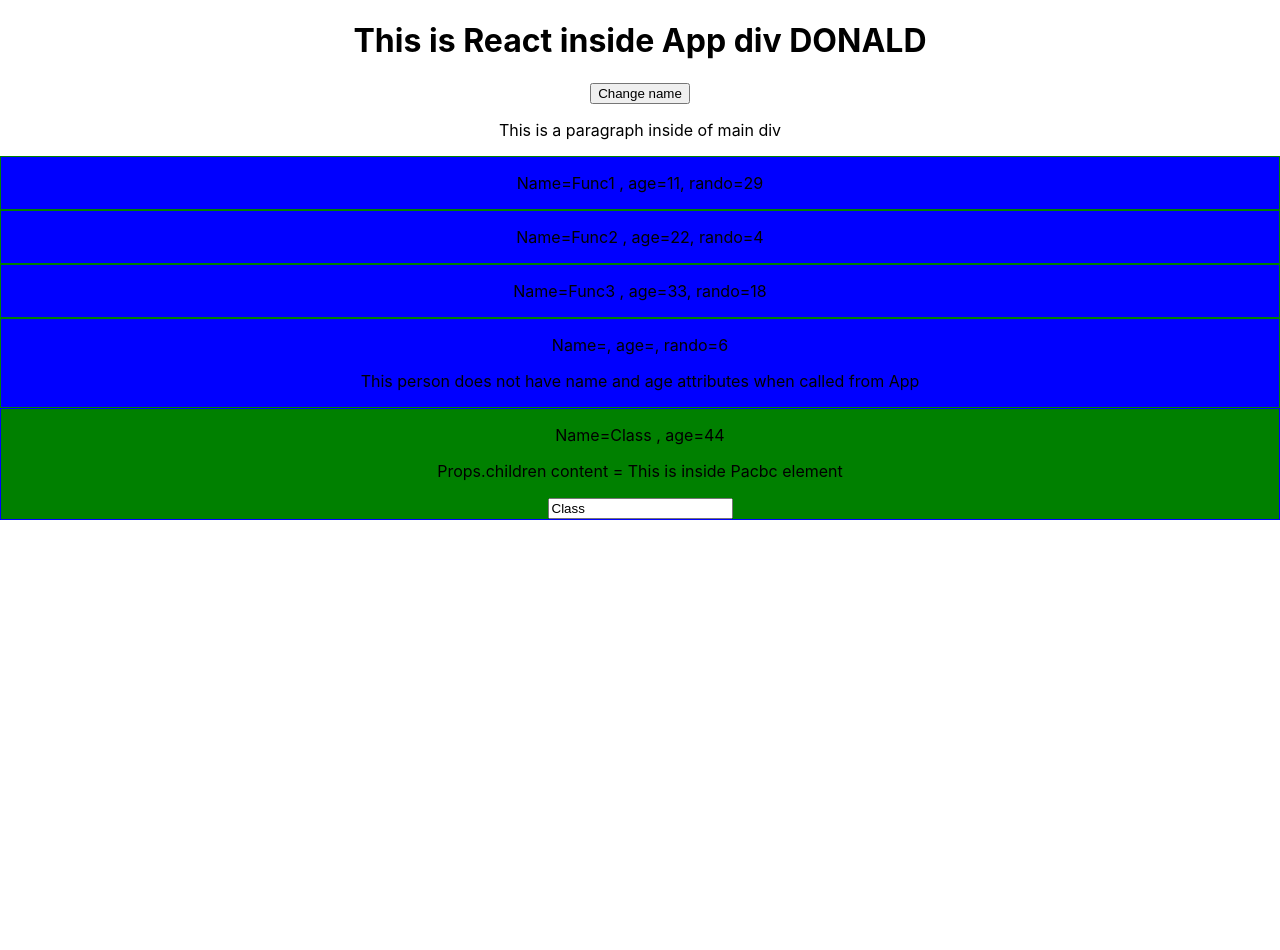
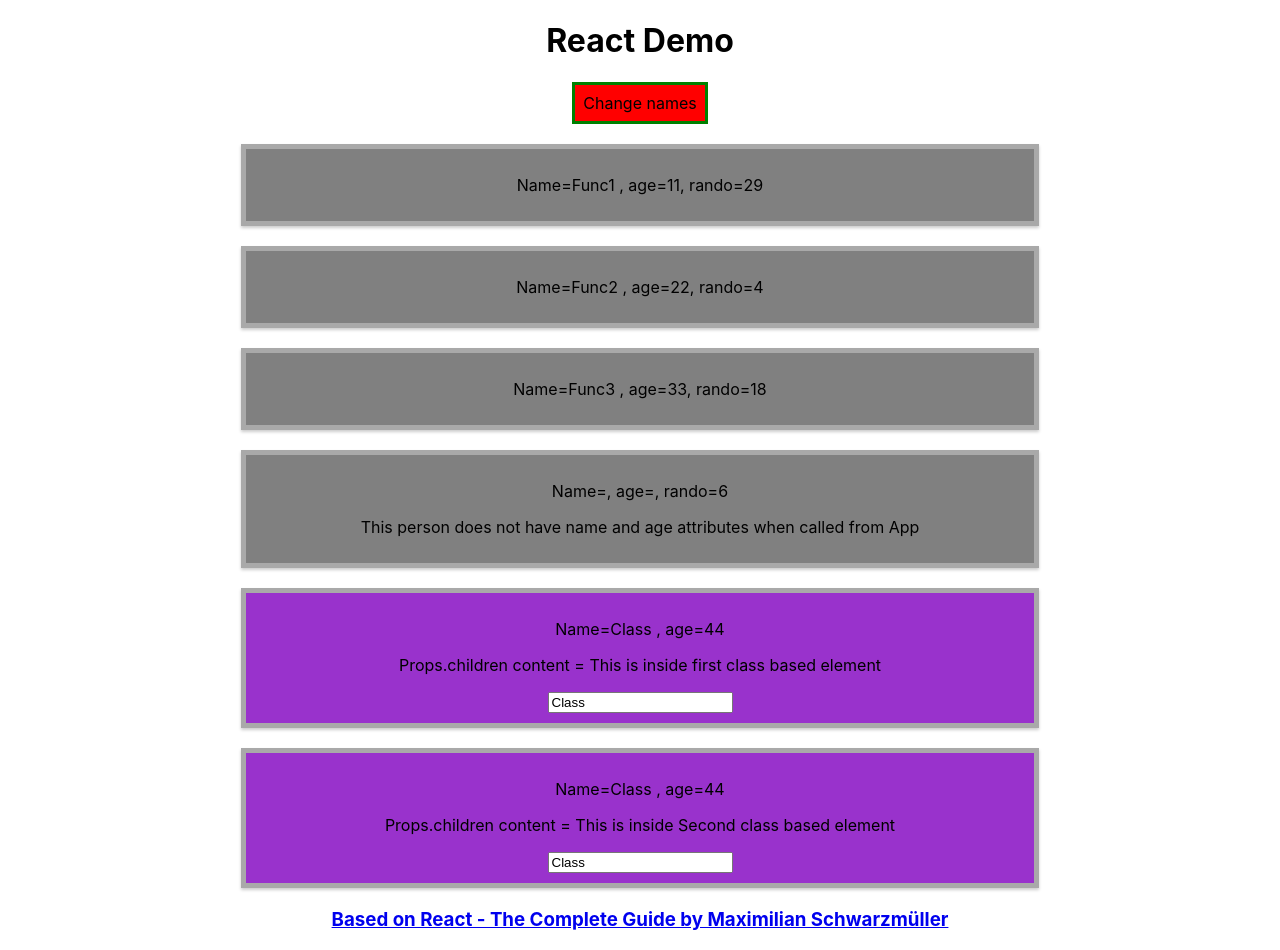
Before and after one commit to asszem/React-The-Complete-Guide-Udemy, a React (Create React App) app: page / in a window 1280 px wide. Before the commit the page ends 800 px from the top, so only its background shows below. Built offline with nearby package versions, Linux system fonts and the light colour scheme.

Commit message:
Add css to components from .css file or from style attribute in JSX (Section 3, Lecture 48-49)

```diff
--- a/src/App.css
+++ b/src/App.css
@@ -1,13 +1,3 @@
 .App {
   text-align: center;
 }
-
-.FunctionalComponent {
-  border: 1px solid green;
-  background-color: blue;
-}
-
-.ClassBasedComponent {
-  border: 1px solid blue;
-  background-color: green;
-}
--- a/src/App.js
+++ b/src/App.js
@@ -1,13 +1,14 @@
 import React, { Component } from 'react';
+// extension is required from any non .js file
 import './App.css';
 // this is using the default export from Person.js
-import PersonButCanBeAnything from './Person/Person'; //Person.js extension can be ommitted
+import PersonFunctionalComponent from './Person/Person'; //Person.js extension can be ommitted
 // importing a specific class needs to be inside {} brackets
-import { PersonAsClassBasedComponent as Pacbc } from './Person/Person.js';
+import { PersonClassBasedComponent as Pacbc } from './Person/Person.js';
 
 // "App" is the root component, that can have infinite nested child components
 class App extends Component {
-  //state is a reserved word in class that extends Component and can be used for useState() method
+  //state is a reserved word in class that extends Component and can be used for setState() or useState() methods
   state = {
     persons: [
       { name: 'Func1 ', age: 11 },
@@ -33,49 +34,54 @@ class App extends Component {
       // Do not mutate state directly. Use setState()  react/no-direct-mutation-state
       //this.state.persons[0].name='Andras mutated';
       // setState takes an object as an arge an MERGE with existing state data
-
-      // this doesnt work, doesnt change the DOM
-      // let persons = [
-      //   { name: 'Andras 2', age: rando() },
-      //   { name: 'Tibor 2', age: rando() },
-      //   { name: 'Klara 2', age: rando() },
-      // ];
-      //this.setState(persons);
     });
-    // this.setState({ // curly bracket needed because the parameter must be an object
-    //   persons: { name: 'Andras used State', age: 111 },
-    // });
   };
 
   // This handles the event.target.value to set the name based on what added
   changeNameFromInputValue = (event) => {
     this.setState({
       persons: [
-        { name: 'Func1 ' , age: rando() },
-        { name: 'Func2 ' , age: rando() },
-        { name: 'Func3 ' , age: rando() },
+        { name: this.state.persons[0].name, age: this.state.persons[0].age },
+        { name: this.state.persons[1].name, age: this.state.persons[1].age },
+        { name: this.state.persons[2].name, age: this.state.persons[2].age },
         { name: event.target.value, age: rando() },
       ],
     });
   };
 
   render() {
+    // must be inside the render() {...} otherwise const won't be allowed to be used
+    const inlineStyle = {
+      backgroundColor: 'red',
+      font: 'inherit',
+      border: '3px solid green',
+      padding: '8px',
+      cursor: 'pointer',
+    };
+
     return (
       // this is JSX code that will be compiled automatically when added to the DOM
       <div className="App">
-        <h1>This is React inside App div DONALD</h1>
-        {/* In JSX, onClick is with capital C, in regular js it is onclick
-        The method name must not have () because then it would be executed
-        */}
-        <button onClick={this.changeAllPersonsHandler}>Change name</button>
-        <p>This is a paragraph inside of main div</p>
-        <PersonButCanBeAnything
+        <h1>React Demo</h1>
+
+        <button
+          // no 'this' is required because the variable is inside render(){} and not inside the App{}
+          style={inlineStyle}
+          //  In JSX, onClick is with capital C, in regular js it is onclick
+          onClick={this.changeAllPersonsHandler}
+        >
+          Change names
+        </button>
+
+        {/* Functional Components added */}
+        <PersonFunctionalComponent
           // passing a METHOD as a property to a stateless component
+          // The method name must not have () because then it would be executed
           clickMethod={this.changeAllPersonsHandler}
           name={this.state.persons[0].name}
           age={this.state.persons[0].age}
         />
-        <PersonButCanBeAnything
+        <PersonFunctionalComponent
           // providing an argument for the passed method
           clickMethod={this.changeAllPersonsHandler.bind(
             this,
@@ -84,7 +90,7 @@ class App extends Component {
           name={this.state.persons[1].name}
           age={this.state.persons[1].age}
         />
-        <PersonButCanBeAnything
+        <PersonFunctionalComponent
           // another way of providing an argument of the passed method
           clickMethod={() =>
             this.changeAllPersonsHandler('new Argument with arrow function')
@@ -92,12 +98,25 @@ class App extends Component {
           name={this.state.persons[2].name}
           age={this.state.persons[2].age}
         />
-        <PersonButCanBeAnything
+        <PersonFunctionalComponent
           // not providing any argument
           clickMethod={this.changeAllPersonsHandler}
         >
           This person does not have name and age attributes when called from App
-        </PersonButCanBeAnything>
+        </PersonFunctionalComponent>
+
+        {/* Class based components added */}
+        <Pacbc
+          name={this.state.persons[3].name}
+          age={this.state.persons[3].age}
+          clickMethodPassedNameCanBeAnything={this.changeAllPersonsHandler.bind(
+            this,
+            'new Argument from Class based component'
+          )}
+          inputFieldHandler={this.changeNameFromInputValue}
+        >
+          This is inside first class based element
+        </Pacbc>
 
         <Pacbc
           name={this.state.persons[3].name}
@@ -108,16 +127,21 @@ class App extends Component {
           )}
           inputFieldHandler={this.changeNameFromInputValue}
         >
-          This is inside Pacbc element
+          This is inside Second class based element
         </Pacbc>
+
+        <h3>
+          <a href="https://ibm-learning.udemy.com/course/react-the-complete-guide-incl-redux/">
+            Based on React - The Complete Guide by Maximilian Schwarzmüller
+          </a>
+        </h3>
       </div>
+
       // this is not allowed, the jsx should return only one root element
       // <p> paragraph outside of main div</p>
     );
-    // the above gets compiled (in the background) to this code:
-    //return React.createElement('div', {className: 'App'}, React.createElement('h1', null, 'Hello again!'));
-  }
-}
+  } //end of render()
+} //end of App class
 
 let rando = () => {
   return Math.floor(Math.random() * 30);
--- /dev/null
+++ b/src/Person/Person.css
@@ -0,0 +1,21 @@
+.FunctionalComponent {
+  width: 60%;
+  border: 5px solid darkgrey;
+  background-color:grey;
+  box-shadow: 0 2px 3px #ccc;
+  padding: 10px;
+  margin: 20px auto;
+  text-align: center;
+  cursor: pointer;
+}
+
+.ClassBasedComponent {
+  width: 60%;
+  border: 5px solid darkgrey;
+  background-color:darkorchid;
+  box-shadow: 0 2px 3px #ccc;
+  padding: 10px;
+  margin: 20px auto;
+  text-align: center;
+  cursor:progress;
+}
--- a/src/Person/Person.js
+++ b/src/Person/Person.js
@@ -1,4 +1,6 @@
 import React, { Component } from 'react';
+// the css needs to be imported and will be injected dynamicall by webpack to final html's head section between <style> tags
+import './Person.css';
 
 //Functional components (also referred to as "presentational", "dumb" or "stateless" components
 
@@ -18,7 +20,7 @@ const person = (props) => {
 };
 
 //Each component needs to return/ render some JSX code - it defines which HTML code React should render to the real DOM in the end.
-export class PersonAsClassBasedComponent extends Component {
+export class PersonClassBasedComponent extends Component {
   render() {
     return (
       <div className="ClassBasedComponent">
```
